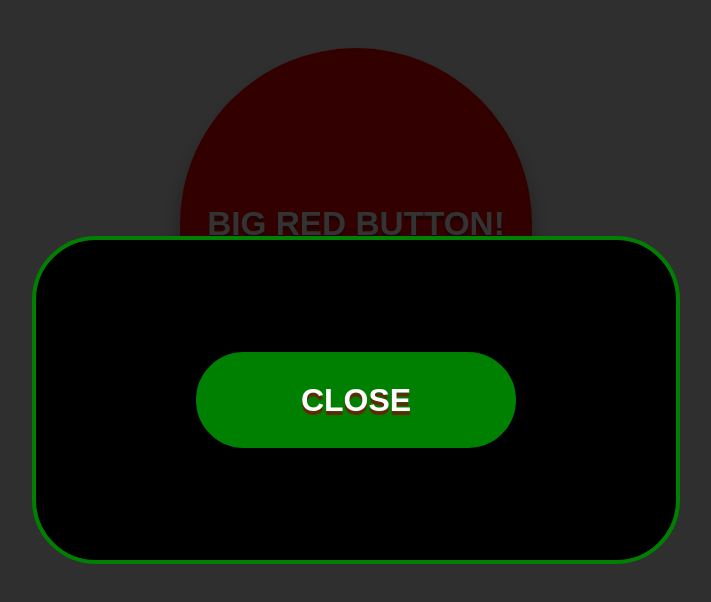
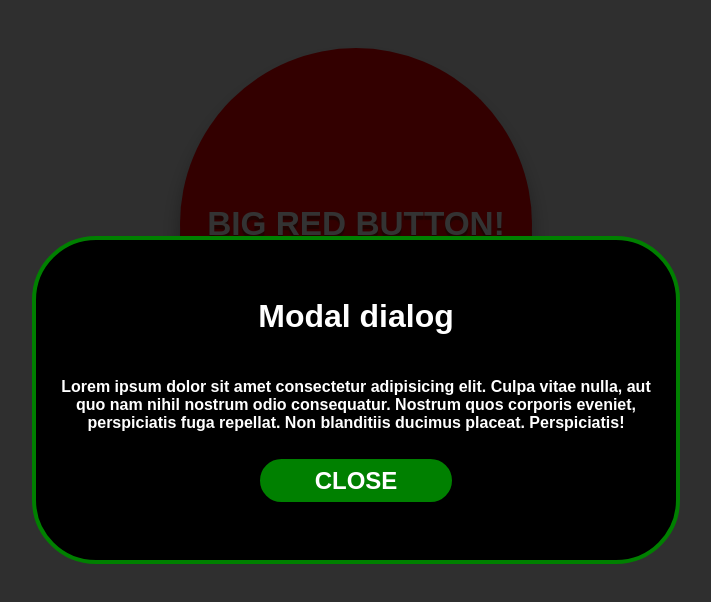
Before and after one commit to cookieMonsterDev/dummy-buttons, a React (Create React App) app: page / in a window 1280 px wide. Both pictures are taken after a click on the button "BIG RED BUTTON!". Shown: the top 602 px of the page, without its empty margins (284-995 px from the left). Built offline with nearby package versions, Linux system fonts and the light colour scheme.

Commit message:
feat: styling modal dialog

```diff
--- a/src/components/dialog/dialog.tsx
+++ b/src/components/dialog/dialog.tsx
@@ -11,14 +11,16 @@ const Container = styled.div`
   display: flex;
   justify-content: center;
   align-items: center;
+  z-index: 10;
 `;
 
-const DialogMassage = styled.div`
+const ModalDialog = styled.div`
   width: 40em;
   height: 20em;
   display: flex;
   justify-content: center;
   align-items: center;
+  flex-direction: column;
   background-color: black;
 
   border-style: solid;
@@ -27,24 +29,47 @@ const DialogMassage = styled.div`
   border-color: green;
 `;
 
+const DialogName = styled.span`
+  justify-content: center;
+  align-items: center;
+  margin-bottom: 0.6em;
+  color: white;
+
+  font-family: Avenir, Arial, sans-serif;
+  font-weight: 600;
+  font-size: 2em;
+`;
+
+const DialogText = styled.div`
+  justify-content: center;
+  align-items: center;
+  padding: 1.5em;
+  margin-bottom: 0.2em;
+  color: white;
+
+  text-align: center;
+  font-family: Avenir, Arial, sans-serif;
+  font-weight: 600;
+  font-size: 1em;
+`;
+
 const DialogButton = styled.button`
-  width: 10em;
-  height: 3em;
+  width: 8em;
+  height: 1.8em;
   background-color: green;
 
   color: #FFFFFF;
   text-transform: uppercase;
   text-align: center;
-  text-shadow: 0 4px 1px rgba(122,17,8,.8);
   font-family: Avenir, Arial, sans-serif;
   font-weight: 600;
-  font-size: 2em;
+  font-size: 1.5em;
 
   border-style: solid;
   border-radius: 4em;
   border-width: 0.3em;
   border-color: green;
-`
+`;
 
 interface DialogProps {
   showDialog?: boolean,
@@ -55,11 +80,17 @@ export const Dialog = (props: DialogProps) => {
 
   return <>{ props.showDialog ?
     <Container>
-      <DialogMassage>
+      <ModalDialog>
+        <DialogName>Modal dialog</DialogName>
+        <DialogText>Lorem ipsum dolor sit amet consectetur adipisicing elit.
+          Culpa vitae nulla, aut quo nam nihil nostrum odio consequatur.
+          Nostrum quos corporis eveniet, perspiciatis fuga repellat.
+          Non blanditiis ducimus placeat. Perspiciatis!
+        </DialogText>
         <DialogButton onClick={() => {props.setShowDialog?.(false)}}>
           CLOSE
         </DialogButton>
-      </DialogMassage>
+      </ModalDialog>
     </Container>
     : null}
     </>;
```
